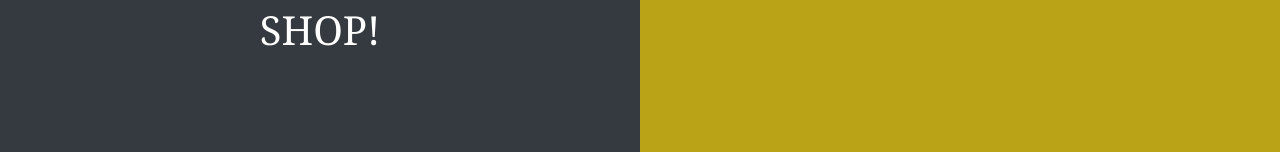
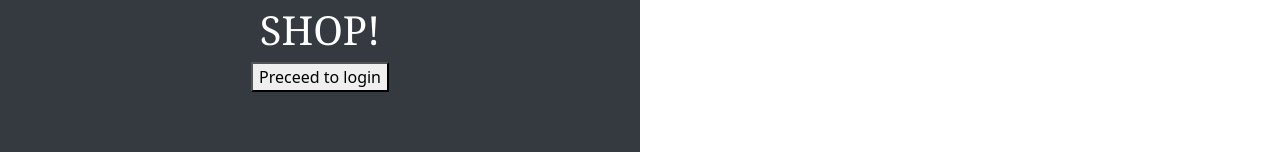
Before and after one commit to BursacAleksandar99/WEBSHOP-APP-FRONT, a React (Create React App) app: page /login in a window 1280 px wide. Shown: the part 636-788 px from the top of the page. Built offline with nearby package versions, Linux system fonts and the light colour scheme.

Commit message:
Adding button on login page

```diff
--- a/src/App.css
+++ b/src/App.css
@@ -438,3 +438,9 @@ nav{
   justify-content: space-between;
   padding: 10px 0px;
 }
+
+@media (max-width: 768px){
+  .login-div2{
+    display: none;
+  }
+}
--- a/src/pages/Login.js
+++ b/src/pages/Login.js
@@ -10,6 +10,12 @@ function Login(){
     const [password, setPassword] = useState('');
     const [error, setError] = useState('');
     const navigate = useNavigate();
+    const [showLogin, setShowLogin] = useState(false);
+
+
+    const toggleView = () => {
+      setShowLogin(!showLogin);
+    }
 
     const handleLogin = (event) => {
     event.preventDefault();
@@ -31,7 +37,8 @@ function Login(){
     return(
     <div className=" login-div0 col-12 row">
 
-      <div className="login-div1 col-lg-6 col-sm-12 ">
+      <div className={`login-div1 ${showLogin ? "hidden" : ""} col-lg-6 col-sm-12 `}
+      style={{display: showLogin ? "none" : "block"}}>
 
         <div className="login-div1-2">
             <p>Do you want a new gaming computer?</p>
@@ -44,12 +51,14 @@ function Login(){
         <div className="login-div-1-3">
             <h1>WELCOME BACK TO BURSAC IT SHOP!</h1>
         </div>
+        <button onClick={toggleView}>Preceed to login</button>
 
       </div>
 
 
 
-      <div className="login-div2 col-lg-6 col-sm-12 ">
+      <div className={`login-div2 ${showLogin ? "" : "hidden"} col-lg-6 col-sm-12 `}
+      style={{display: showLogin ? "block" : "none"}}>
         <div className="login-div2-1">
 
        <form onSubmit={handleLogin} className="login-div2-2">
```
